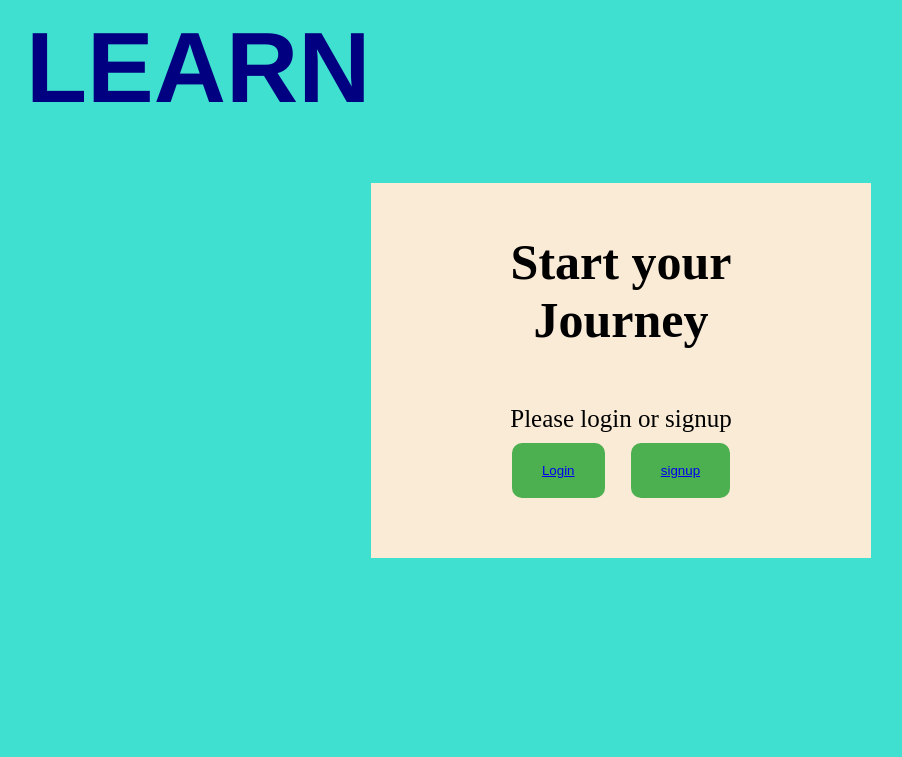
After one commit to kumaranricky/guviproject, a PHP site: page / in a window 1280 px wide. The commit adds this page. Shown: the top 757 px of the page, without its empty margins (19-921 px from the left). Run offline with PHP 8.4, Linux system fonts and the light colour scheme; a stand-in replaces the project's code that opens the database connection; some libraries are stand-ins or nearby versions.

Commit message:
front-end work

```diff
--- a/css/index.css
+++ b/css/index.css
@@ -1,5 +1,60 @@
-.background-image{
-	background-image: url("./assets/red.jpg");
-	background-repeat: no-repeat;
-	background-size: cover;
+*{
+    margin: 0;
+    padding: 0;
 }
+
+.main{
+    width: 100%;
+    background-color:turquoise;
+    background-position: center;
+    background-size: cover;
+    height: 300vh;
+}
+#b{
+    font-size: 100px;
+}
+
+.navbar{
+    width: 1200px;
+    height: 75px;
+    margin: auto;
+}
+
+.icon{
+    width: 700px;
+    float: left;
+    height: 90px;
+}
+
+.logo{
+    color:navy;
+    font-size: 100px;
+    font-family: 'Franklin Gothic Medium', 'Arial Narrow', Arial, sans-serif;
+    padding-top: 10px;
+    padding-left: 5px;
+    float: left;
+}
+
+.container {
+	max-width: 400px;
+	margin: 0 auto;
+	text-align: center;
+    text-size-adjust: auto;
+    font-size: 25px;
+	padding: 50px;
+	background-color: antiquewhite;
+}
+
+.btn-login, .btn-signup {
+	background-color: #4CAF50;
+	color: white;
+	padding: 20px 30px;
+	border: none;
+	border-radius: 10px;
+	cursor: pointer;
+	margin: 10px;
+}
+
+.btn-login:hover, .btn-signup:hover {
+	background-color: #3e8e41;
+}
--- /dev/null
+++ b/index.html
@@ -0,0 +1,33 @@
+<!DOCTYPE html>
+<html lang="en">
+<head>
+    <title>Webpage Design</title>
+    <link rel="stylesheet" href="./css/index.css">
+</head>
+<body>
+    <div class="main">
+        <div class="navbar">
+            <div class="icon">
+                <h1 class="logo">LEARN</h1>
+            </div>
+        </div>
+        <br>
+        <br>
+        <br>
+        <br>
+        <br>
+        <br>
+        <div class="container">
+            <h1>Start your Journey</h1>
+            <br>
+            <br>
+            <p>Please login or signup </p>
+            <button class="btn-login"><a href="./login.html">Login</a></button>
+
+            <button class="btn-signup"><a href="./register.html">signup</a></button>
+        </div>
+
+    </div>
+    <script src="https://unpkg.com/ionicons@5.4.0/dist/ionicons.js"></script>
+</body>
+</html>
--- a/register.html
+++ b/register.html
@@ -13,7 +13,7 @@
 <body>
 
   <div class="container">
-    <h2>Signup</h2>
+    <h1>Signup</h1>
     <form id="signup-form">
       <div class="form-group">
         <label for="username">Username:</label>
@@ -31,9 +31,10 @@
         <label for="confirm-password">Confirm Password:</label>
         <input type="password" class="form-control" id="confirm-password" name="confirm-password" required>
       </div>
-      <button type="submit" class="btn btn-primary">Signup</button>
+      <button type="submit" class="btn-primary">Signup</button>
     </form>
   </div>
+
 
   <script src="https://code.jquery.com/jquery-3.6.4.js" integrity="sha256-a9jBBRygX1Bh5lt8GZjXDzyOB+bWve9EiO7tROUtj/E=" crossorigin="anonymous"></script>
   <script src="./js/register.js"></script>
```
Also changed, not shown: css/login.css (+38 -0 lines), css/profile.css (+20 -3 lines), css/register.css (+39 -0 lines), login.html (+7 -3 lines), profile.html (+7 -2 lines).
